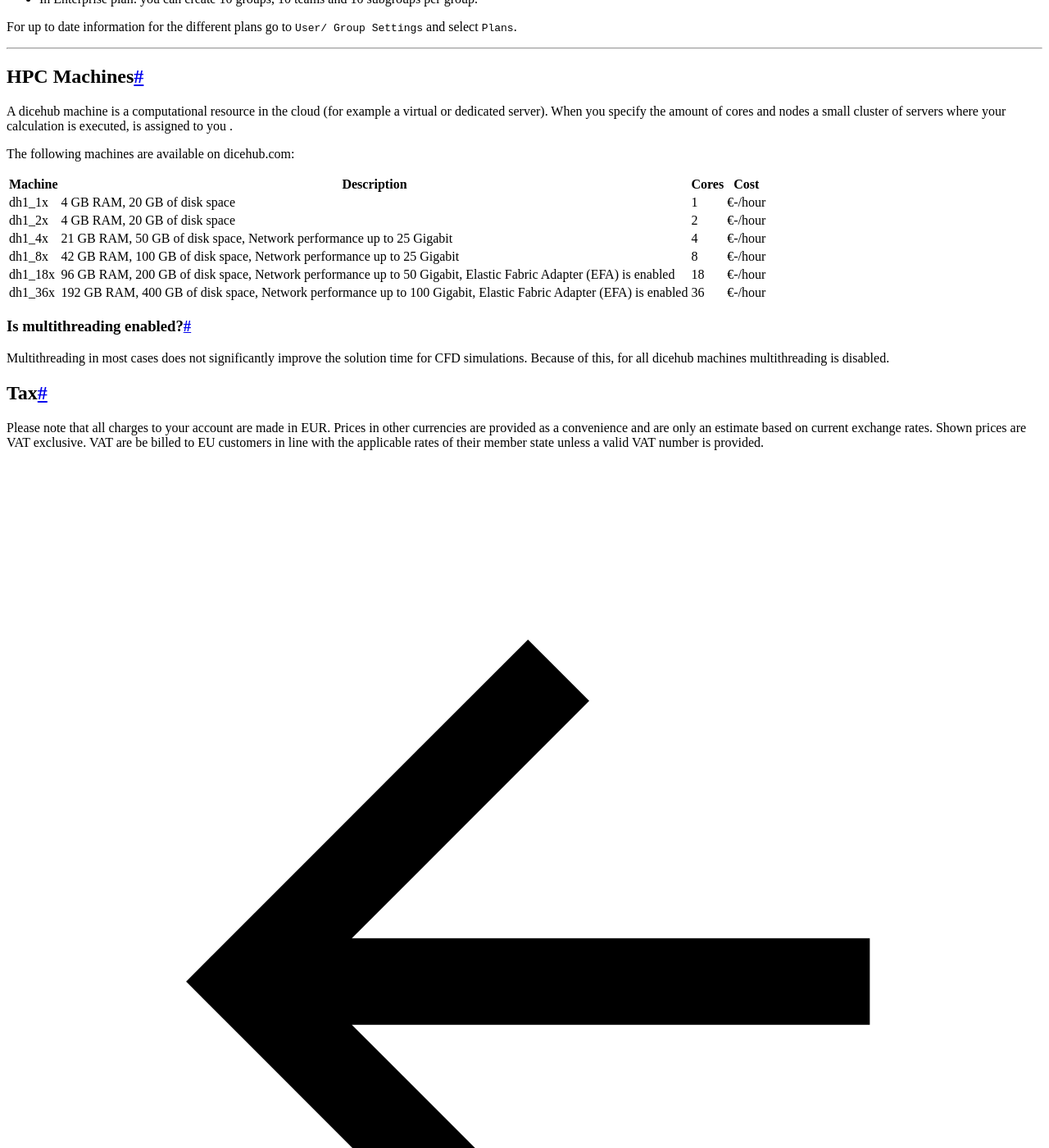
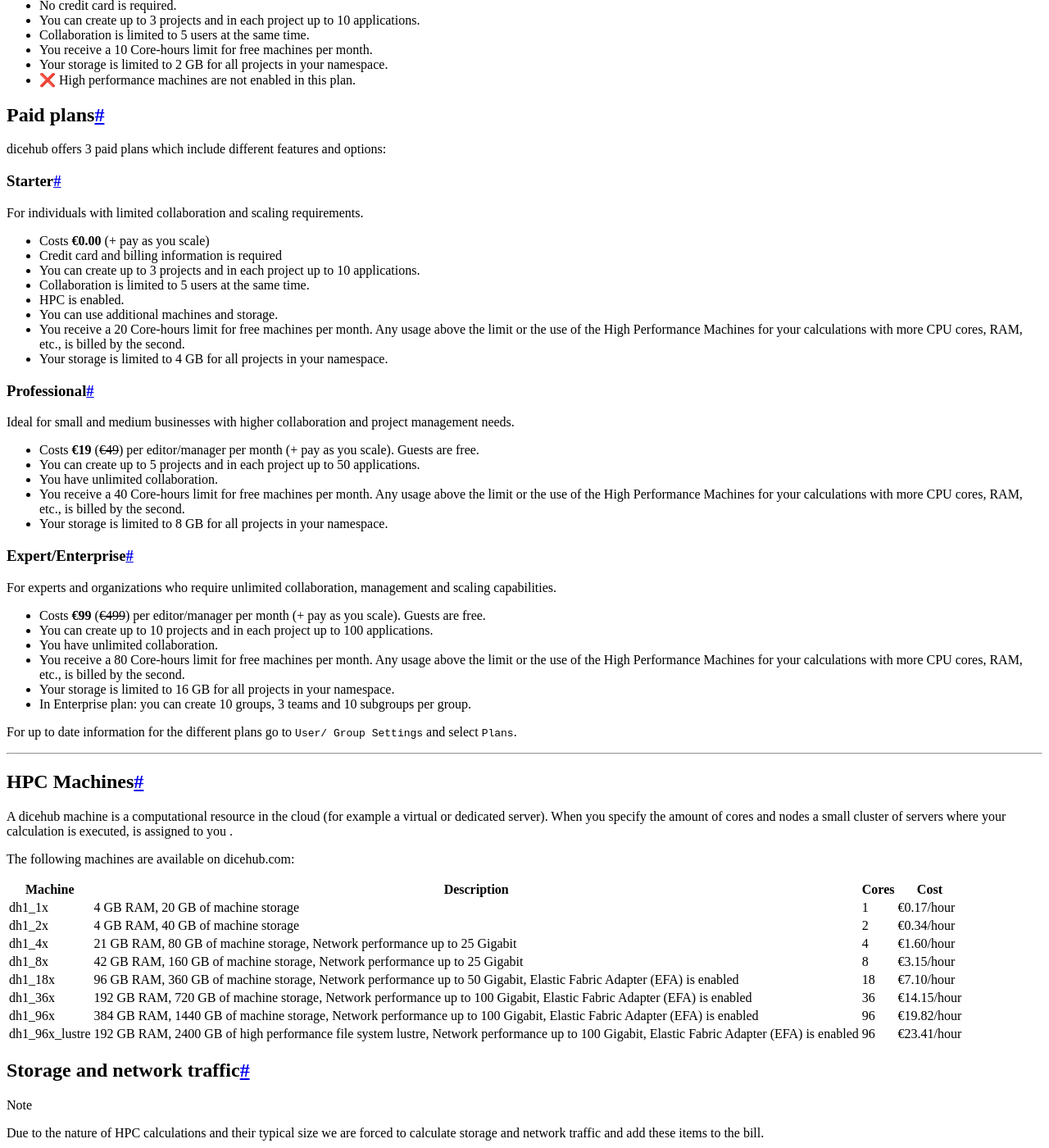
Before and after one commit to dicehub/dicehub-docs, an MkDocs documentation site: the page built from docs/guide/pricing/plans.md, in a window 1280 px wide and 1400 px high, scrolled down 7113 px. Shown: the whole window at 82% size. Built offline with MkDocs 1.6.1 and Material for MkDocs 9.7.7, drawn with Linux system fonts in a browser that asks for light colours; the version menu is left out; some of the changed text lies outside the part shown.

Commit message:
Update pricing

```diff
--- /dev/null
+++ b/docs/guide/overview.md
@@ -0,0 +1,10 @@
+# Overview
+
+The dicehub documentation is divided into the following topics:
+
+| Topic                                        | Description                                                                         |
+| :------------------------------------------- | :---------------------------------------------------------------------------------- |
+| [**Quick Start**](./quick_start.md)          | A quick introduction to dicehub with a simple meshing example                       |
+| [**Essentials**](./essentials/namespaces.md) | Main concepts and features explained in an understandable way for all dicehub users |
+| [**Pricing**](./pricing/plans.md)            | The current pricing structure for dicehub services                                  |
+| [**UX/UI**](./ui/user_dashboard_ui.md)       | Explanation about the dicehub user interface                                        |
--- a/docs/guide/pricing/plans.md
+++ b/docs/guide/pricing/plans.md
@@ -12,16 +12,19 @@ and billing.
     The following plans and the pricing structure is subject to change. We are
     always open for suggestions and welcome any feedback from dicehub users.
 
+![dicehub plans](../../assets/images/dicehub_pricing.png "dicehub_pricing")
+
 ## Free plan
 
 For users who sign up and want to test the dicehub capabilities without any advanced features
 
-- Costs €0.00 (+ pay as you scale)
-- You can create up to 5 projects and in each project up to 10 applications.
+- Costs **€0.00**
+- No credit card is required.
+- You can create up to 3 projects and in each project up to 10 applications.
 - Collaboration is limited to 5 users at the same time.
 - You receive a 10 Core-hours limit for free machines per month.
-- Your storage is limited to 5 GB for all projects in your namespace.
-- HPC is not enabled in this plan.
+- Your storage is limited to 2 GB for all projects in your namespace.
+- ❌ High performance machines are not enabled in this plan.
 
 ## Paid plans
 
@@ -31,41 +34,41 @@ dicehub offers 3 paid plans which include different features and options:
 
 For individuals with limited collaboration and scaling requirements.
 
-- Costs **€0** (+ pay as you scale)
+- Costs **€0.00** (+ pay as you scale)
 - Credit card and billing information is required
-- You can create up to 5 projects and in each project up to 10 applications.
+- You can create up to 3 projects and in each project up to 10 applications.
 - Collaboration is limited to 5 users at the same time.
 - HPC is enabled.
 - You can use additional machines and storage.
-- You receive a 10 Core-hours limit for free machines per month. Any usage
-  above the limit or the use of the High Performance Machines requires the purchase
-  of additional Core-hours.
-- Your storage is limited to 5 GB for all projects in your namespace.
+- You receive a 20 Core-hours limit for free machines per month. Any usage
+  above the limit or the use of the High Performance Machines for your calculations
+  with more CPU cores, RAM, etc., is billed by the second.
+- Your storage is limited to 4 GB for all projects in your namespace.
 
 ### Professional
 
-Ideal for small and medium businesses with unlimited collaboration and project management needs.
+Ideal for small and medium businesses with higher collaboration and project management needs.
 
 - Costs **€19** (~~€49~~) per editor/manager per month (+ pay as you scale). Guests are free.
-- You can create up to 10 projects and in each project up to 20 applications.
+- You can create up to 5 projects and in each project up to 50 applications.
 - You have unlimited collaboration.
-- You receive a 50 Core-hours limit for free machines per month. Any usage
-  above the limit or the use of the High Performance Machines requires the purchase
-  of additional Core-hours.
-- Your storage is limited to 25 GB for all projects in your namespace.
+- You receive a 40 Core-hours limit for free machines per month. Any usage
+  above the limit or the use of the High Performance Machines for your calculations
+  with more CPU cores, RAM, etc., is billed by the second.
+- Your storage is limited to 8 GB for all projects in your namespace.
 
 ### Expert/Enterprise
 
 For experts and organizations who require unlimited collaboration, management and scaling capabilities.
 
 - Costs **€99** (~~€499~~) per editor/manager per month (+ pay as you scale). Guests are free.
-- You can create up to 20 projects and in each project up to 40 applications.
+- You can create up to 10 projects and in each project up to 100 applications.
 - You have unlimited collaboration.
-- You receive a 100 Core-hours limit for free machines per month. Any usage
-  above the limit or the use of the High Performance Machines requires the purchase
-  of additional Core-hours.
-- Your storage is limited to 100 GB for all projects in your namespace.
-- In Enterprise plan: you can create 10 groups, 10 teams and 10 subgroups per group.
+- You receive a 80 Core-hours limit for free machines per month. Any usage
+  above the limit or the use of the High Performance Machines for your calculations
+  with more CPU cores, RAM, etc., is billed by the second.
+- Your storage is limited to 16 GB for all projects in your namespace.
+- In Enterprise plan: you can create 10 groups, 3 teams and 10 subgroups per group.
 
 For up to date information for the different plans go to `User/ Group Settings` and select `Plans`.
 
@@ -79,14 +82,29 @@ servers where your calculation is executed, is assigned to you .
 
 The following machines are available on dicehub.com:
 
-| Machine | Description                                                                                                      | Cores | Cost    |
-| ------- | ---------------------------------------------------------------------------------------------------------------- | ----- | ------- |
-| dh1_1x  | 4 GB RAM, 20 GB of disk space                                                                                    | 1     | €-/hour |
-| dh1_2x  | 4 GB RAM, 20 GB of disk space                                                                                    | 2     | €-/hour |
-| dh1_4x  | 21 GB RAM, 50 GB of disk space, Network performance up to 25 Gigabit                                             | 4     | €-/hour |
-| dh1_8x  | 42 GB RAM, 100 GB of disk space, Network performance up to 25 Gigabit                                            | 8     | €-/hour |
-| dh1_18x | 96 GB RAM, 200 GB of disk space, Network performance up to 50 Gigabit, Elastic Fabric Adapter (EFA) is enabled   | 18    | €-/hour |
-| dh1_36x | 192 GB RAM, 400 GB of disk space, Network performance up to 100 Gigabit, Elastic Fabric Adapter (EFA) is enabled | 36    | €-/hour |
+| Machine        | Description                                                                                                                                | Cores | Cost        |
+| -------------- | ------------------------------------------------------------------------------------------------------------------------------------------ | ----- | ----------- |
+| dh1_1x         | 4 GB RAM, 20 GB of machine storage                                                                                                         | 1     | €0.17/hour  |
+| dh1_2x         | 4 GB RAM, 40 GB of machine storage                                                                                                         | 2     | €0.34/hour  |
+| dh1_4x         | 21 GB RAM, 80 GB of machine storage, Network performance up to 25 Gigabit                                                                  | 4     | €1.60/hour  |
+| dh1_8x         | 42 GB RAM, 160 GB of machine storage, Network performance up to 25 Gigabit                                                                 | 8     | €3.15/hour  |
+| dh1_18x        | 96 GB RAM, 360 GB of machine storage, Network performance up to 50 Gigabit, Elastic Fabric Adapter (EFA) is enabled                        | 18    | €7.10/hour  |
+| dh1_36x        | 192 GB RAM, 720 GB of machine storage, Network performance up to 100 Gigabit, Elastic Fabric Adapter (EFA) is enabled                      | 36    | €14.15/hour |
+| dh1_96x        | 384 GB RAM, 1440 GB of machine storage, Network performance up to 100 Gigabit, Elastic Fabric Adapter (EFA) is enabled                     | 96    | €19.82/hour |
+| dh1_96x_lustre | 192 GB RAM, 2400 GB of high performance file system lustre, Network performance up to 100 Gigabit, Elastic Fabric Adapter (EFA) is enabled | 96    | €23.41/hour |
+
+## Storage and network traffic
+
+!!! note
+    Due to the nature of HPC calculations and their typical size we are forced to
+    calculate storage and network traffic and add these items to the bill.
+
+Storage price above the included storage limit: **€0.20/GB-month**
+
+Network traffic: **€0.20/GB**
+
+
+
 
 ### Is multithreading enabled?
 
--- a/mkdocs.yml
+++ b/mkdocs.yml
@@ -105,7 +105,8 @@ markdown_extensions:
   - pymdownx.emoji:
       emoji_index: !!python/name:materialx.emoji.twemoji
       emoji_generator: !!python/name:materialx.emoji.to_svg
-  - pymdownx.highlight
+  - pymdownx.highlight:
+      linenums: true
   # - pymdownx.superfences
   - pymdownx.highlight
   - pymdownx.inlinehilite
@@ -131,6 +132,7 @@ nav:
   # - Documentation: documentation/index.md
   - Guide:
     - guide/guide.md
+    - guide/overview.md
     - guide/quick_start.md
     - Essentials:
       - guide/essentials/namespaces.md
@@ -144,9 +146,9 @@ nav:
     - UI / UX:
       - guide/ui/user_dashboard_ui.md
       - guide/ui/application_ui.md
-    - Resources:
-      - guide/resources/changelog.md
-      - guide/resources/roadmap.md
+    # - Resources:
+    #   - guide/resources/changelog.md
+    #   - guide/resources/roadmap.md
   - Templates:
     - template/overview.md
     - Meshing:
```
Also changed, not shown: docs/guide/essentials/templates.md (+0 -2 lines), docs/guide/guide.md (+3 -10 lines), docs/guide/resources/changelog.md (+9 -0 lines), docs/assets/images/dicehub_pricing.png (added), docs/assets/images/dicehub_vision.png.
